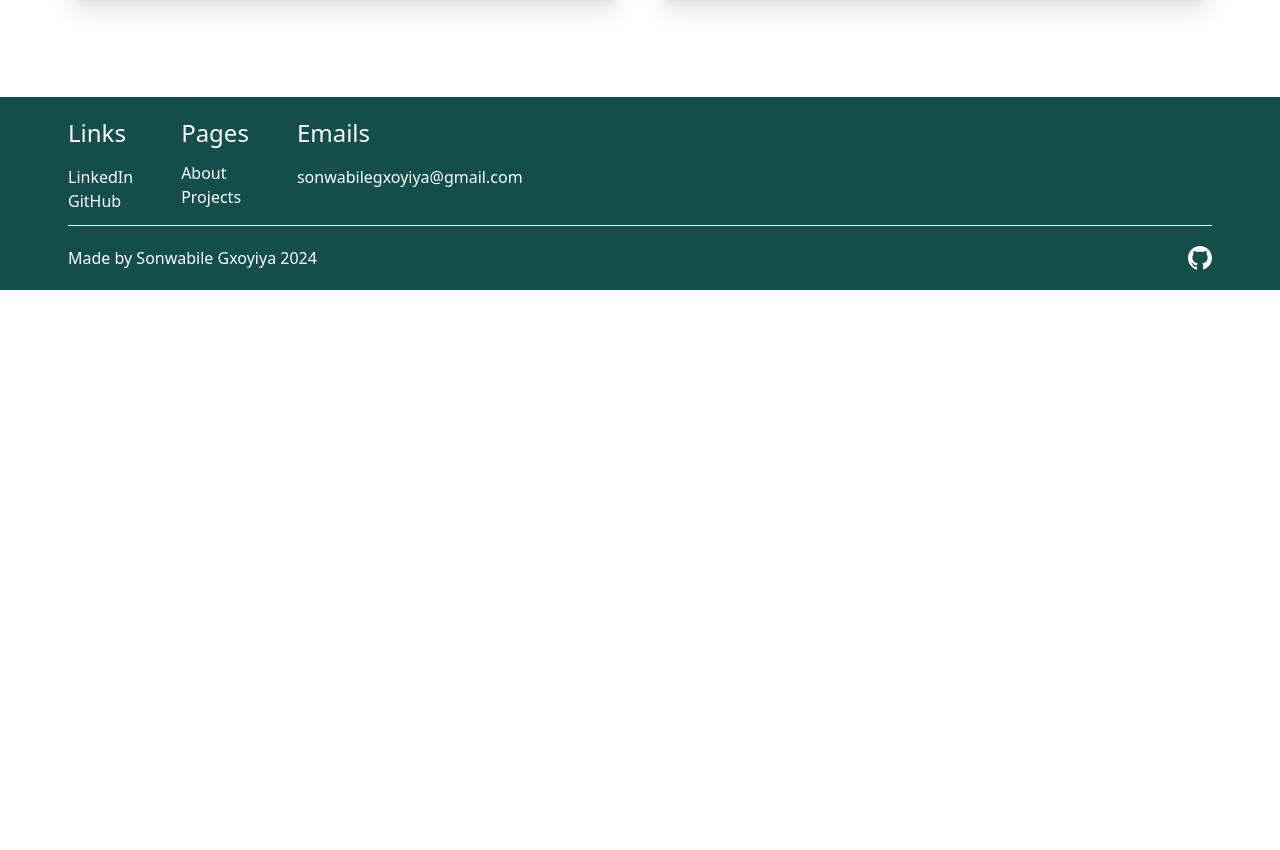
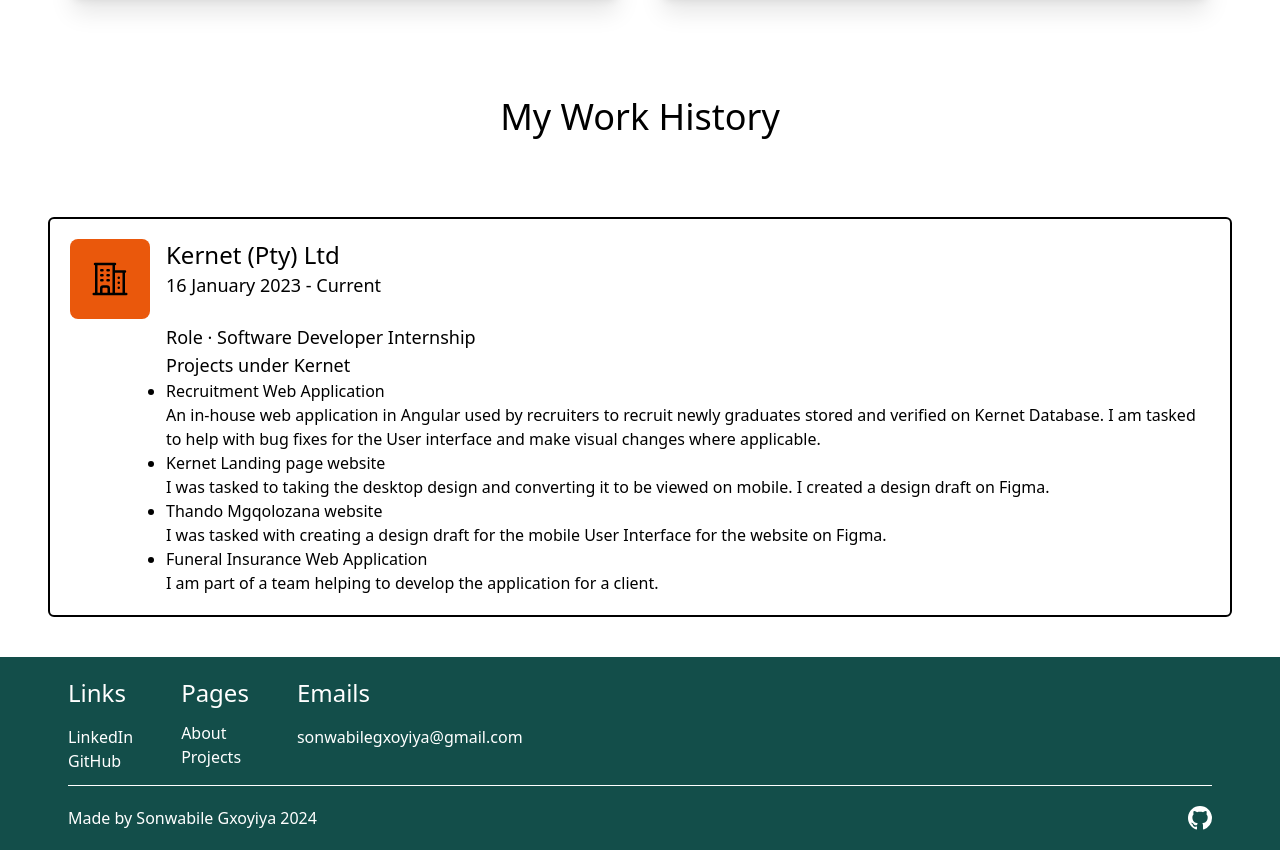
Before and after one commit to sonwabileIT/my-portfolio, a website: page public/index.html in a window 1280 px wide. Shown: the part 963-1813 px from the top of the page. Before the commit the page ends 1253 px from the top, so only its background shows below. Drawn offline with Linux system fonts and the light colour scheme.

Commit message:
feat: add work history section

```diff
--- a/public/index.html
+++ b/public/index.html
@@ -20,6 +20,7 @@
                 </ul>
             </nav>
         </div>
+        <section>
             <div class="gap-10 max-w-screen-xl mt-6 p-5 mx-auto ">
                 <div class="flex flex-col-reverse md:flex-row md:mx-12">
                     <div class="mr-0 md:mr-12">
@@ -57,10 +58,10 @@
                         <img src="images/Soso.jpg" alt="Sonwabile" class="size-80 rounded-lg">
                     </div>
                 </div>
-
             </div>
-
+        </section>
     </div>
+    <section>
         <div class="my-16 mx-auto max-w-screen-xl p-5">
             <h2 class="text-center text-4xl mb-20 ">My Portfolio</h2>
                 <div class="md:mx-12 my-4">
@@ -96,6 +97,51 @@
                     </ul>
                 </div>
         </div>
+    </section>
+    <section>
+        <div class="mx-auto max-w-screen-xl mb-10">
+            <div class="md:mx-12">
+                <h2 class="text-center text-4xl mb-20">My Work History</h2>
+                <ol class="relative " >
+                    <li class="border-2 border-black p-5 rounded-md">
+                        <span class=" p-5 bg-orange-600 absolute flex items-center rounded-lg">
+                            <svg xmlns="http://www.w3.org/2000/svg" fill="none" viewBox="0 0 24 24" stroke-width="1.5" stroke="currentColor" class="w-10 h-10 shrink-0">
+                            <path stroke-linecap="round" stroke-linejoin="round" d="M2.25 21h19.5m-18-18v18m10.5-18v18m6-13.5V21M6.75 6.75h.75m-.75 3h.75m-.75 3h.75m3-6h.75m-.75 3h.75m-.75 3h.75M6.75 21v-3.375c0-.621.504-1.125 1.125-1.125h2.25c.621 0 1.125.504 1.125 1.125V21M3 3h12m-.75 4.5H21m-3.75 3.75h.008v.008h-.008v-.008Zm0 3h.008v.008h-.008v-.008Zm0 3h.008v.008h-.008v-.008Z" />
+                            </svg>
+                        </span>
+                        <div class="pl-24">
+                        <h3 class="text-2xl">Kernet (Pty) Ltd</h3>
+                        <h4 class="text-lg">16 January 2023 - Current</h4>
+                        <br/>
+                        <h4 class="text-lg">Role · Software Developer Internship</h4>
+                        <h4 class="text-lg">Projects under Kernet</h4>
+                            <ul class="list-disc">
+                                <li>
+                                    Recruitment Web Application
+                                    <p>An in-house web application in Angular used by recruiters to recruit newly graduates stored and verified on Kernet Database. I am tasked to help with bug fixes for the User interface and make visual changes where applicable.</p>
+                                </li>
+                                <li>
+                                    Kernet Landing page website
+                                    <p>
+                                        I was tasked to taking the desktop design and converting it to be viewed on mobile. I created a design draft on Figma.
+                                    </p>
+                                </li>
+                                <li>
+                                    Thando Mgqolozana website
+                                    <p>I was tasked with creating a design draft for the mobile User Interface for the website on Figma.</p>
+                                </li>
+                                <li>
+                                    Funeral Insurance Web Application
+                                    <p>I am part of a team helping to develop the application for a client.</p>
+                                </li>
+                            </ul>
+                        </div>
+
+                    </li>
+                </ol>
+            </div>
+        </div>
+    </section>
     <footer class="bg-teal-900 text-white">
             <div class=" max-w-screen-xl mx-auto p-5">
                 <div class="md:mx-12">
```
Also changed, not shown: public/output.css. Lines whose indentation alone changed are shown as unchanged.
